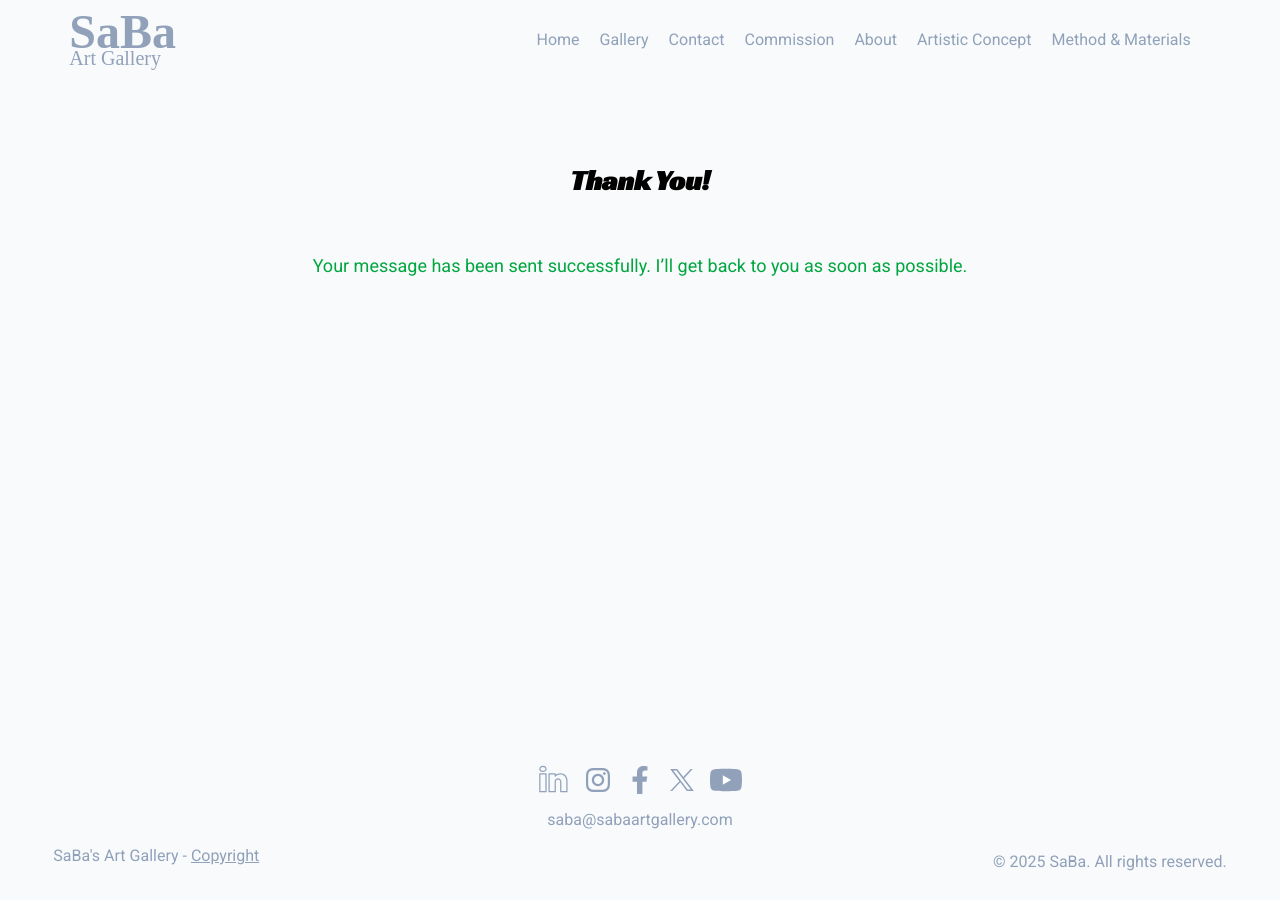
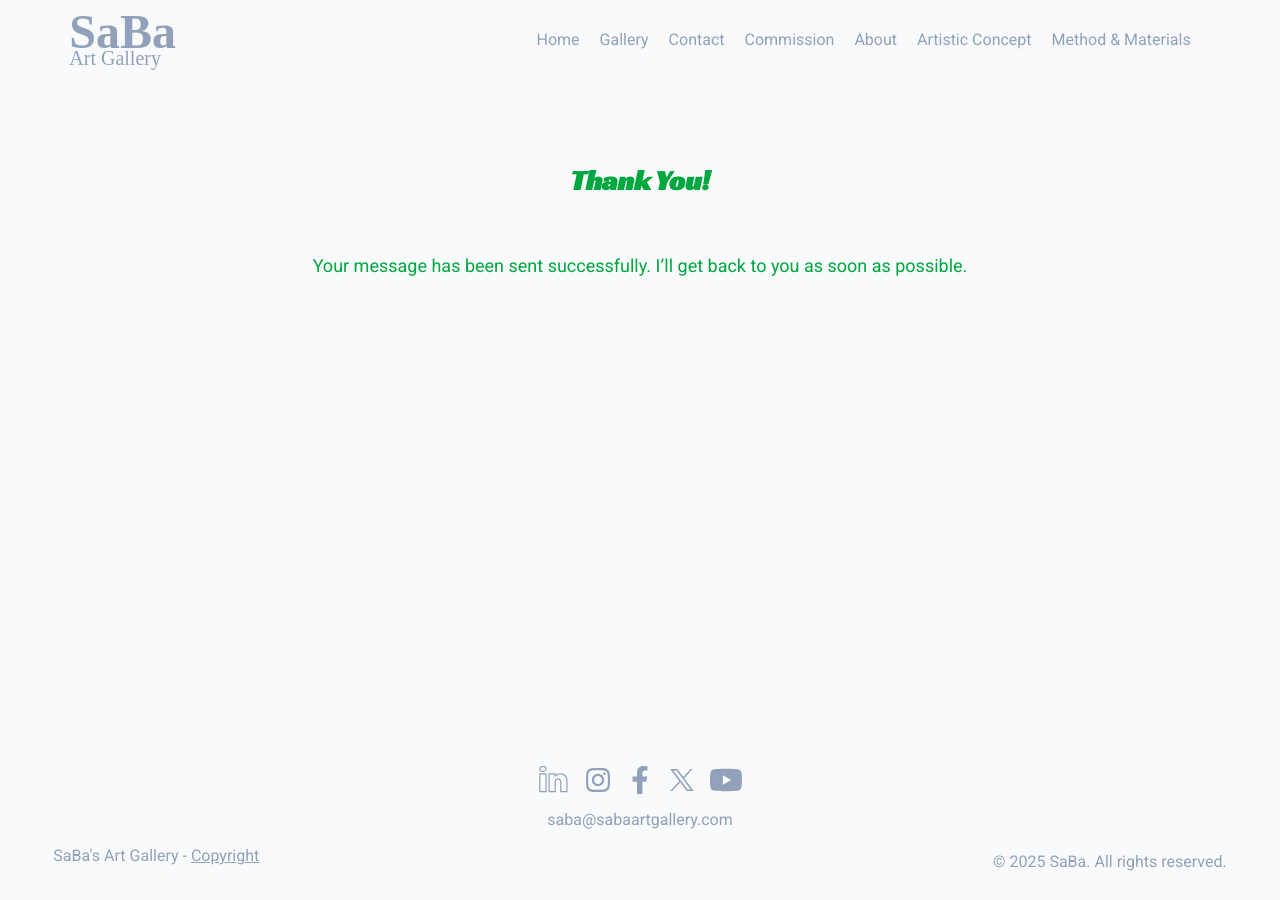
Before and after one commit to sabaRome/sabaartgallery, a Jekyll site: the page built from thank-you/index.html, in a window 1280 px wide. Built offline with Jekyll 4.4.1, drawn with Linux system fonts in a browser that asks for light colours; some web fonts are replaced.

Commit message:
Add contact folder-3

```diff
--- a/contact/index.html
+++ b/contact/index.html
@@ -66,8 +66,10 @@ title: Contact
       <!-- Formsubmit hidden fields -->
       <input type="hidden" name="_subject" value="New contact from SabaArtGallery">
       <input type="hidden" name="_next" value="https://sabaartgallery.com/thank-you/">
-      <input type="hidden" name="_captcha" value="true">
+      <input type="hidden" name="_captcha" value="false">
       <input type="text" name="_honey" style="display:none">
+      <input type="hidden" name="_template" value="table">
+
 
       <button
         type="submit"
--- a/thank-you/index.html
+++ b/thank-you/index.html
@@ -4,7 +4,7 @@ title: Thank You
 ---
 
 
-<h2 class="text-center racing-sans-one-regular">Thank You!</h2>
+<h2 class="text-center text-green-600 racing-sans-one-regular">Thank You!</h2>
 <p style="font-size: 18px; line-height: 32px; padding-top: 3rem;" class="text-center text-green-600">
   Your message has been sent successfully. I’ll get back to you as soon as possible.
 </p>
```
